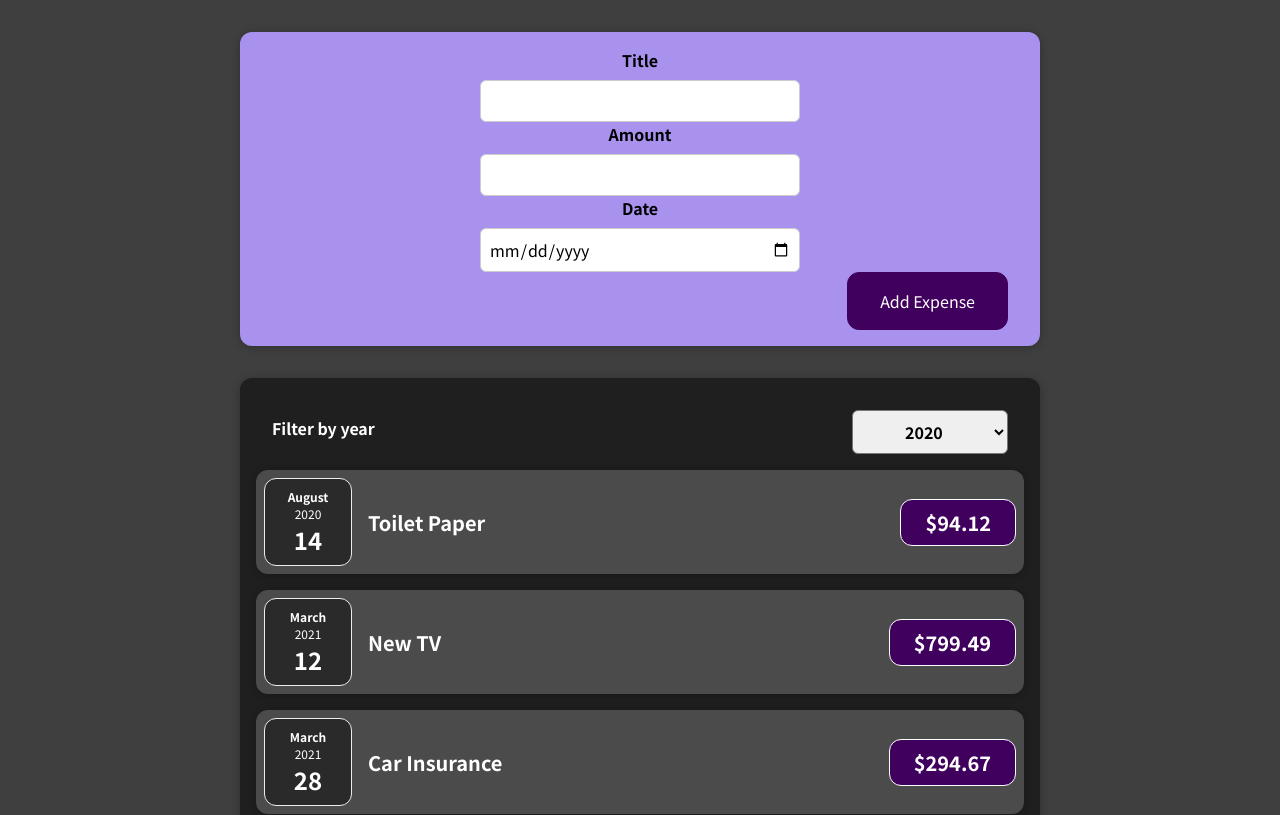
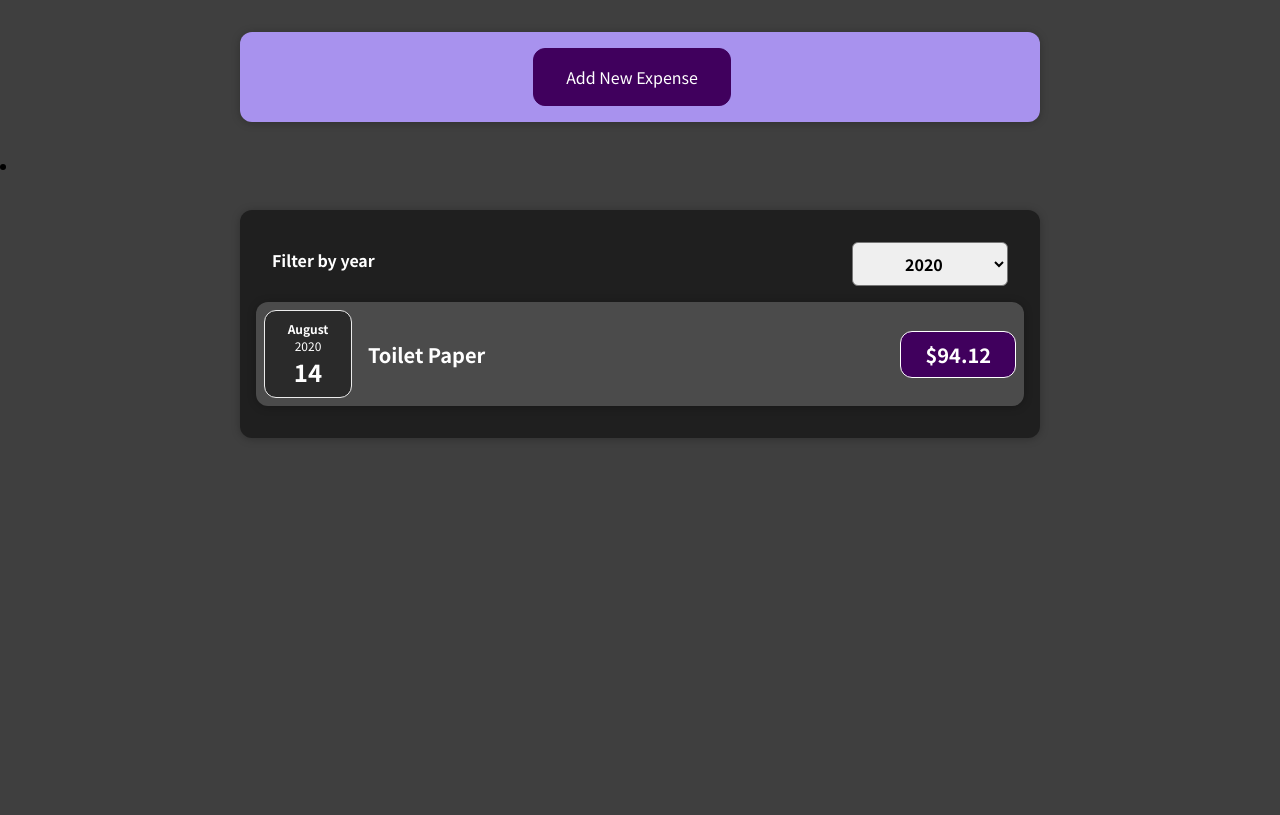
Before and after one commit to rmohanmd/Expense-Tracker, a React (Create React App) app: page / in a window 1280 px wide. Shown: the top 815 px of the page. Built offline with nearby package versions, Linux system fonts and the light colour scheme.

Commit message:
Did stuff

```diff
--- a/src/components/Expenses/Expenses.js
+++ b/src/components/Expenses/Expenses.js
@@ -1,33 +1,31 @@
 import React, { useState } from "react";
-import ExpenseItem from "./ExpenseItem";
+
 import Card from "../UI/Card";
 import "./Expenses.css";
 import ExpensesFilter from "./ExpensesFilter";
+import ExpensesList from "./ExpensesList";
 
 const Expenses = (props) => {
   const [year, setYear] = useState("2020");
 
   const filterChangeHandler = (pickedYear) => {
     setYear(pickedYear);
-    console.log(pickedYear);
   };
 
+  const expensesFilteredByYear = props.expenses.filter(
+    (expense) => year === expense.date.getFullYear().toString()
+  );
+
   return (
-    <div>
+    <li>
       <Card className="expenses">
         <ExpensesFilter
           selectedYear={year}
           onChangeFilter={filterChangeHandler}
         />
-        {props.expenses.map((expense) => (
-          <ExpenseItem
-            title={expense.title}
-            amount={expense.amount}
-            date={expense.date}
-          />
-        ))}
+        <ExpensesList items={expensesFilteredByYear} />
       </Card>
-    </div>
+    </li>
   );
 };
 
--- /dev/null
+++ b/src/components/Expenses/ExpensesList.css
@@ -0,0 +1,9 @@
+.expenses-list {
+  list-style: none;
+  padding: 0;
+}
+
+.expenses-list__fallback {
+  color: white;
+  text-align: center;
+}
--- /dev/null
+++ b/src/components/Expenses/ExpensesList.js
@@ -0,0 +1,25 @@
+import React from "react";
+import ExpenseItem from "./ExpenseItem";
+import "./ExpensesList.css";
+
+const ExpensesList = (props) => {
+  if (props.items.length === 0) {
+    return (
+      <h2 className="expenses-list__fallback">No Expenses For Selected Year</h2>
+    );
+  }
+
+  return (
+    <ul className="expenses-list">
+      {props.items.map((expense) => (
+        <ExpenseItem
+          key={expense.id}
+          title={expense.title}
+          amount={expense.amount}
+          date={expense.date}
+        />
+      ))}
+    </ul>
+  );
+};
+export default ExpensesList;
--- a/src/components/NewExpense/ExpenseForm.js
+++ b/src/components/NewExpense/ExpenseForm.js
@@ -5,6 +5,7 @@ const ExpenseForm = (props) => {
   const [enteredTitle, setEnteredTitle] = useState("");
   const [enteredAmount, setEnteredAmount] = useState("");
   const [enteredDate, setEnteredDate] = useState("");
+  const [showForm, setShowForm] = useState(false);
 
   const titleChangeHandler = (event) => {
     setEnteredTitle(event.target.value);
@@ -20,7 +21,9 @@ const ExpenseForm = (props) => {
 
   const submitHandler = (event) => {
     event.preventDefault();
-
+    if (event.target.value === "cancel") {
+      setShowForm(false);
+    } else {
       const expenseData = {
         title: enteredTitle,
         amount: enteredAmount,
@@ -32,7 +35,26 @@ const ExpenseForm = (props) => {
       setEnteredTitle("");
       setEnteredAmount("");
       setEnteredDate("");
+
+      setShowForm(false);
+    }
   };
+  const formShowHandler = (event) => {
+    event.preventDefault();
+    setShowForm(true);
+  };
+
+  if (showForm === false) {
+    return (
+      <form onSubmit={formShowHandler}>
+        <div className="new-expense__contorl">
+          <div className="new-expense__action">
+            <button type="submit">Add New Expense</button>
+          </div>
+        </div>
+      </form>
+    );
+  }
 
   return (
     <form onSubmit={submitHandler}>
@@ -66,8 +88,14 @@ const ExpenseForm = (props) => {
           />
         </div>
       </div>
+      <br />
       <div className="new-expense__actions">
-        <button type="submit">Add Expense</button>
+        <button type="submit" value="cancel">
+          Cancel
+        </button>
+        <button type="submit" value="submit">
+          Add Expense
+        </button>
       </div>
     </form>
   );
```
Lines whose indentation alone changed are shown as unchanged.
